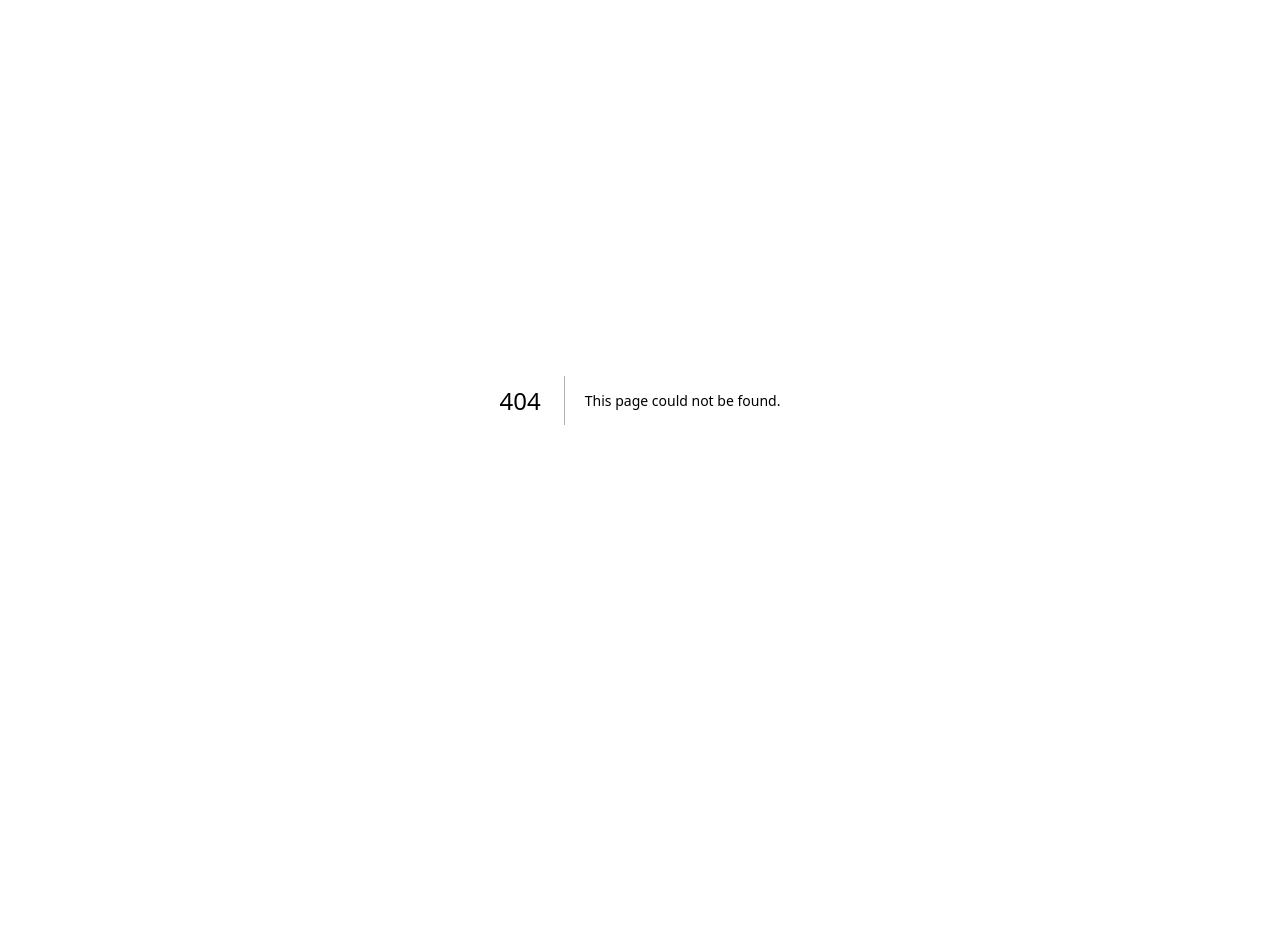
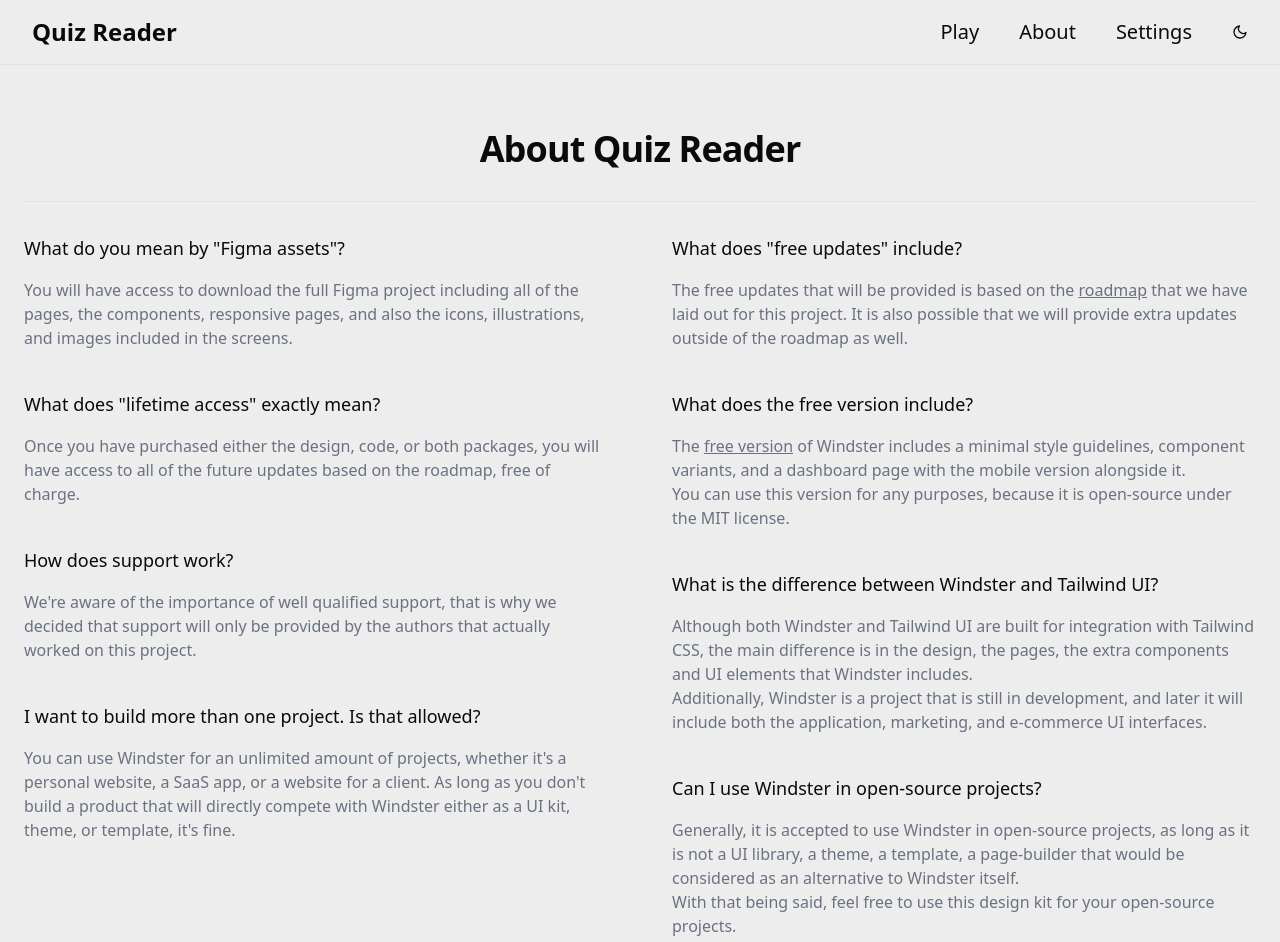
Before and after one commit to br-iscool/quizreader, a Next.js app: page /about in a window 1280 px wide. Before the commit this address had no page. Shown: the top 942 px of the page. Before the commit the page ends 800 px from the top, so only its background shows below. Built offline with nearby package versions, Linux system fonts and the light colour scheme.

Commit message:
build: restructure files

```diff
--- /dev/null
+++ b/src/app/(routes)/about/page.tsx
@@ -0,0 +1,13 @@
+import About from "../../components/pages/About";
+import Navbar from "../../components/layout/Navbar";
+
+export default function Home() {
+    return (
+        <>
+            <Navbar />
+            <div className="container mx-auto">
+                <About />
+            </div>
+        </>
+    );
+}
--- a/src/app/layout.tsx
+++ b/src/app/(routes)/layout.tsx
@@ -1,8 +1,8 @@
 import type { Metadata } from "next";
-import "./styles/globals.css";
-import { poppins } from "./utils/font";
+import "../styles/globals.css";
+import { poppins } from "../utils/font";
 
-import { Provider } from "./components/theme/Provider";
+import { Provider } from "../components/theme/Provider";
 
 export const metadata: Metadata = {
 	title: "Quiz Reader",
--- a/src/app/page.tsx
+++ b/src/app/(routes)/page.tsx
@@ -1,6 +1,6 @@
-import Hero from "./components/Hero";
-import Menu from "./components/Menu";
-import Navbar from "./components/Navbar";
+import Hero from "../components/pages/Hero";
+import Menu from "../components/pages/Menu";
+import Navbar from "../components/layout/Navbar";
 
 export default function Home() {
 	return (
--- a/src/app/play/page.tsx
+++ b/src/app/(routes)/play/page.tsx
@@ -1,5 +1,4 @@
-import Hero from "./../components/Hero";
-import Navbar from "./../components/Navbar";
+import Navbar from "../../components/layout/Navbar";
 
 export default function Home() {
     return (
--- a/src/app/components/Navbar.tsx
+++ b/src/app/components/layout/Navbar.tsx
@@ -1,5 +1,5 @@
 import Link from "next/link";
-import ThemeButton from "./theme/ThemeButton";
+import ThemeButton from "../theme/ThemeButton";
 
 export default function Navbar() {
 	return (
--- /dev/null
+++ b/src/app/components/pages/About.tsx
@@ -0,0 +1,76 @@
+export default function About() {
+	return (
+		<div className="py-8 px-4 mx-auto max-w-screen-xl sm:py-16 lg:px-6">
+			<h2 className="mb-8 text-center text-4xl tracking-tight font-bold">About Quiz Reader</h2>
+			<div className="grid pt-8 text-left border-t border-gray-950/5 md:gap-16 dark:border-white/20 md:grid-cols-2">
+				<div>
+					<div className="mb-10">
+						<h3 className="flex items-center mb-4 text-lg font-medium">What do you mean by "Figma assets"?</h3>
+						<p className="text-gray-500 dark:text-gray-400">
+							You will have access to download the full Figma project including all of the pages, the components, responsive pages, and also the icons, illustrations, and images included in the screens.
+						</p>
+					</div>
+					<div className="mb-10">
+						<h3 className="flex items-center mb-4 text-lg font-medium">What does "lifetime access" exactly mean?</h3>
+						<p className="text-gray-500 dark:text-gray-400">Once you have purchased either the design, code, or both packages, you will have access to all of the future updates based on the roadmap, free of charge.</p>
+					</div>
+					<div className="mb-10">
+						<h3 className="flex items-center mb-4 text-lg font-medium">How does support work?</h3>
+						<p className="text-gray-500 dark:text-gray-400">We're aware of the importance of well qualified support, that is why we decided that support will only be provided by the authors that actually worked on this project.</p>{" "}
+					</div>
+					<div className="mb-10">
+						<h3 className="flex items-center mb-4 text-lg font-medium">I want to build more than one project. Is that allowed?</h3>
+						<p className="text-gray-500 dark:text-gray-400">
+							You can use Windster for an unlimited amount of projects, whether it's a personal website, a SaaS app, or a website for a client. As long as you don't build a product that will directly compete with Windster either as a UI
+							kit, theme, or template, it's fine.
+						</p>{" "}
+					</div>
+				</div>
+				<div>
+					<div className="mb-10">
+						<h3 className="flex items-center mb-4 text-lg font-medium">What does "free updates" include?</h3>
+						<p className="text-gray-500 dark:text-gray-400">
+							The free updates that will be provided is based on the{" "}
+							<a href="#" className="font-medium underline text-primary-600 dark:text-primary-500 hover:no-underline">
+								roadmap
+							</a>{" "}
+							that we have laid out for this project. It is also possible that we will provide extra updates outside of the roadmap as well.
+						</p>
+					</div>
+					<div className="mb-10">
+						<h3 className="flex items-center mb-4 text-lg font-medium">What does the free version include?</h3>
+						<p className="text-gray-500 dark:text-gray-400">
+							The{" "}
+							<a href="#" className="font-medium underline text-primary-600 dark:text-primary-500 hover:no-underline">
+								free version
+							</a>{" "}
+							of Windster includes a minimal style guidelines, component variants, and a dashboard page with the mobile version alongside it.
+						</p>
+						<p className="text-gray-500 dark:text-gray-400">You can use this version for any purposes, because it is open-source under the MIT license.</p>
+					</div>
+					<div className="mb-10">
+						<h3 className="flex items-center mb-4 text-lg font-medium">What is the difference between Windster and Tailwind UI?</h3>
+						<p className="text-gray-500 dark:text-gray-400">
+							Although both Windster and Tailwind UI are built for integration with Tailwind CSS, the main difference is in the design, the pages, the extra components and UI elements that Windster includes.
+						</p>
+						<p className="text-gray-500 dark:text-gray-400">Additionally, Windster is a project that is still in development, and later it will include both the application, marketing, and e-commerce UI interfaces.</p>
+					</div>
+					<div className="mb-10">
+						<h3 className="flex items-center mb-4 text-lg font-medium">Can I use Windster in open-source projects?</h3>
+						<p className="text-gray-500 dark:text-gray-400">
+							Generally, it is accepted to use Windster in open-source projects, as long as it is not a UI library, a theme, a template, a page-builder that would be considered as an alternative to Windster itself.
+						</p>
+						<p className="text-gray-500 dark:text-gray-400">With that being said, feel free to use this design kit for your open-source projects.</p>
+						<p className="text-gray-500 dark:text-gray-400">
+							Find out more information by{" "}
+							<a href="#" className="font-medium underline text-primary-600 dark:text-primary-500 hover:no-underline">
+								reading the license
+							</a>
+							.
+						</p>
+					</div>
+				</div>
+			</div>
+		</div>
+	);
+}
--- a/src/app/play/layout.tsx
+++ /dev/null
@@ -1,19 +0,0 @@
-import type { Metadata } from "next";
-import "./../styles/globals.css";
-
-import { Provider } from "./../components/theme/Provider";
-
-export const metadata: Metadata = {
-	title: "Quiz Reader",
-	description: "Quiz Reader - Online Quizbowl Judge",
-};
-
-export default function PlayLayout({
-	children,
-}: Readonly<{
-	children: React.ReactNode;
-}>) {
-	return (
-        <Provider>{children}</Provider>
-	);
-}
```
Also changed, not shown: src/app/components/pages/Hero.tsx (renamed from src/app/components/Hero.tsx), src/app/components/pages/Menu.tsx (renamed from src/app/components/Menu.tsx).
